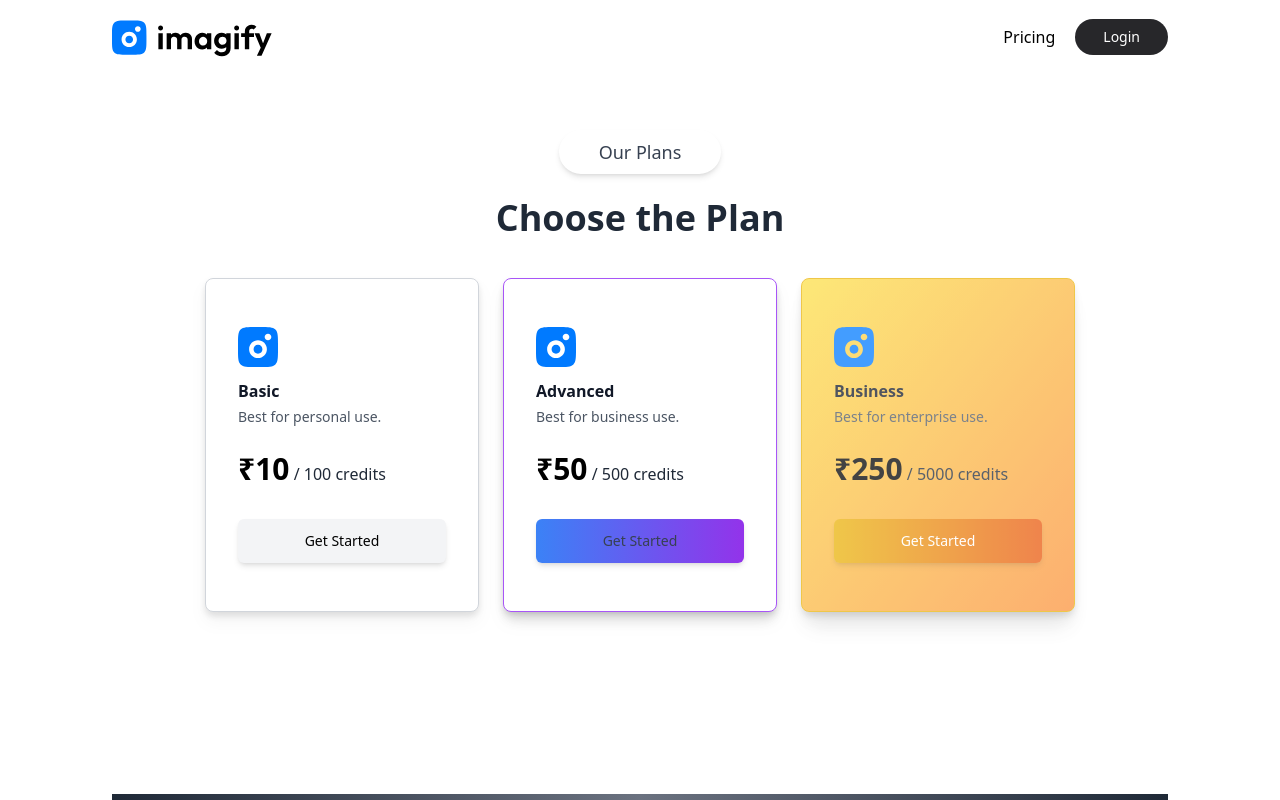
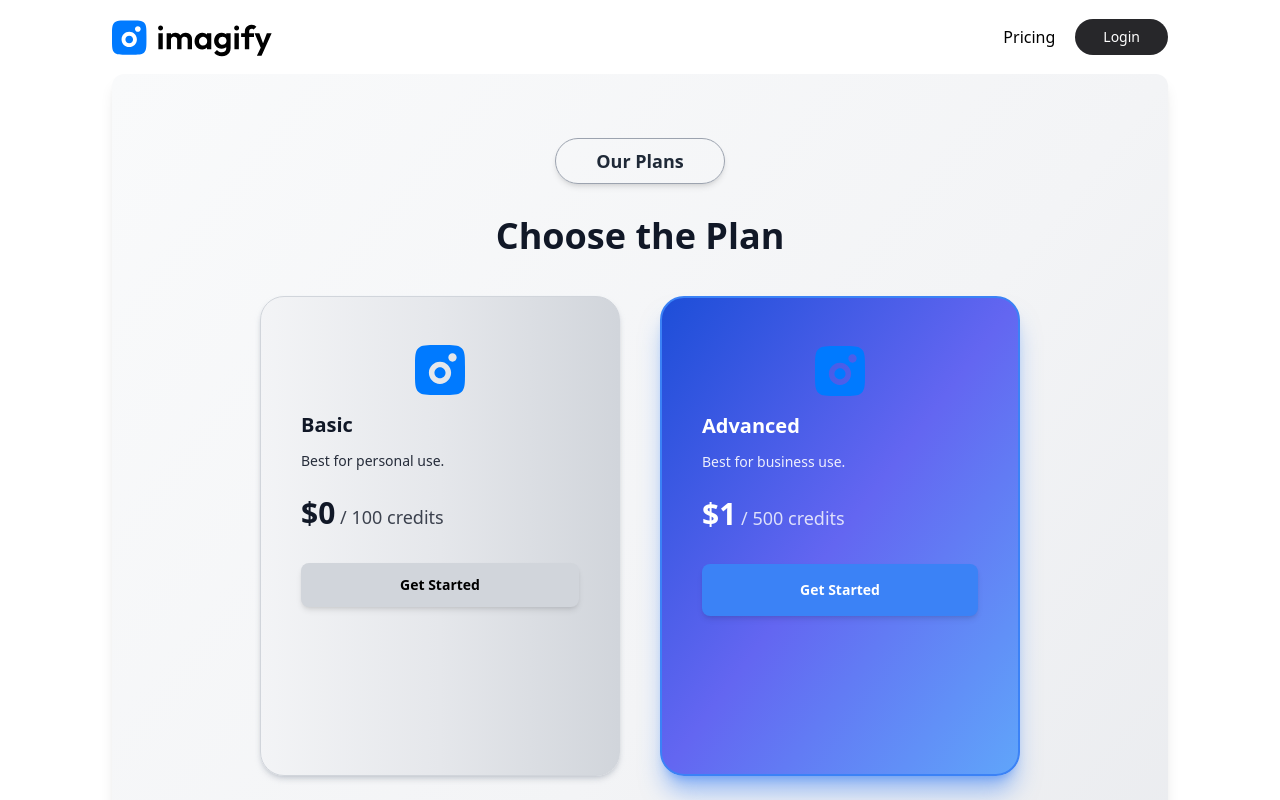
Before and after one commit to 830Utpal/GenCanvas, a React (Vite) app: page /buy in a window 1280 px wide. Shown: the top 800 px of the page. Built offline with nearby package versions, Linux system fonts and the light colour scheme.

Commit message:
paypal integrated few erros left

```diff
--- a/package.json
+++ b/package.json
@@ -10,6 +10,7 @@
     "preview": "vite preview"
   },
   "dependencies": {
+    "@paypal/react-paypal-js": "^8.8.2",
     "axios": "^1.8.2",
     "framer-motion": "^12.4.10",
     "gsap": "^3.12.7",
--- a/src/pages/BuyCredit.jsx
+++ b/src/pages/BuyCredit.jsx
@@ -1,157 +1,193 @@
 import React, { useContext, useEffect, useRef } from "react";
 import { assets, plans } from "../assets/assets";
 import { AppContext } from "../context/AppContext";
-import { gsap } from "gsap";
 import { useNavigate } from "react-router-dom";
 import axios from "axios";
 import { toast } from "react-toastify";
 import "react-toastify/dist/ReactToastify.css";
+import { PayPalScriptProvider, PayPalButtons } from "@paypal/react-paypal-js";
+import gsap from "gsap";
+import { ScrollTrigger } from "gsap/ScrollTrigger";
 
-
-
+gsap.registerPlugin(ScrollTrigger);
 
 const BuyCredit = () => {
-
-  const { user,backendUrl,loadCreditsData,token,setShowLogin} = useContext(AppContext);
+  const { user, backendUrl, loadCreditsData, token, setShowLogin } =
     useContext(AppContext);
-
-  const navigate=useNavigate()
-
-  const initPay=async(order)=>{
-    const options = {
-      key: import.meta.env.VITE_RAZORPAY_KEY_ID,
-      amount: order.amount,
-      currency: order.currency,
-      name: "Credit Payment",
-      description: "Credits Payment",
-      receipt: order.receipt,
-      handler: async(response)=>{
-        try{
-          const {data}=await axios.post(backendUrl+"/api/user/verify-razor",{response,order},{headers:{token}})
-          if(data.success){
-            loadCreditsData()
-            navigate('/')
-            toast.success('credits added successfully')
-          }
-        }catch(error){
-          toast.error(error.message)
-        }
-      }
-    }
-    const rzp= new window.Razorpay(options)
-    rzp.open()
-  }
-
-  const paymentRazorpay=async(planId)=>{
-    try{
-      if(!user){
-        setShowLogin(true)
-      }
-
-     const {data} =await axios.post(backendUrl+"/api/user/pay-razor",{planId},{headers:{token}})
-
-     if(data.success){
-        initPay(data.order)
-     }
-
-    }catch(error){
-      toast.error(error.message)
-    }
-  }
-
-  const containerRef = useRef(null);
-  const buttonRef = useRef(null);
+  const navigate = useNavigate();
+  const sectionRef = useRef(null);
+  const cardRefs = useRef([]);
 
   useEffect(() => {
-    gsap.from(containerRef.current, {
-      opacity: 0,
-      y: 50,
+    gsap.fromTo(
+      sectionRef.current,
+      { opacity: 0, y: 20 },
+      { opacity: 1, y: 0, duration: 1.2, ease: "power3.out" }
+    );
+
+    cardRefs.current.forEach((el, index) => {
+      gsap.fromTo(
+        el,
+        { opacity: 0, scale: 0.9, y: 30 },
+        {
+          opacity: 1,
+          scale: 1,
+          y: 0,
           duration: 1,
+          delay: index * 0.1,
           ease: "power3.out",
+          scrollTrigger: {
+            trigger: el,
+            start: "top 90%",
+          },
+        }
+      );
+
+      gsap.to(el, {
+        scale: 1.07,
+        duration: 0.3,
+        ease: "power2.out",
+        paused: true,
       });
 
-    gsap.to(buttonRef.current, {
-      borderImageSource: "linear-gradient(120deg, #ff7eb3, #ff758c, #ff7eb3)",
-      borderImageSlice: 1,
+      el.addEventListener("mouseenter", () => gsap.to(el, { scale: 1.07 }));
+      el.addEventListener("mouseleave", () => gsap.to(el, { scale: 1 }));
+    });
+
+    // **Always Blinking Light Effect for Business Plan**
+    gsap.to(".business-glow", {
+      boxShadow: "0px 0px 30px rgba(255, 215, 0, 1)",
       repeat: -1,
-      duration: 3,
-      ease: "linear",
+      yoyo: true,
+      duration: 1.5,
+      ease: "power2.inOut",
     });
   }, []);
 
   return (
-    <div ref={containerRef} className="min-h-[80vh] text-center pt-14 mb-10">
-      {/* Our Plans Button with Animated Border & Shadow Effect */}
-      <button
-        ref={buttonRef}
-        className=" border-gray-400 px-10 py-2 rounded-full mb-6 text-lg font-medium text-gray-700
-        relative overflow-hidden before:absolute before:inset-0 before:rounded-full
-        before:border-[3px] before:border-transparent before:animate-rotateBorder
-        shadow-md hover:shadow-lg transition-shadow duration-300"
+    <PayPalScriptProvider
+      options={{
+        "client-id": import.meta.env.VITE_PAYPAL_CLIENT_ID || "",
+        currency: "USD",
+      }}
     >
+      <div
+        ref={sectionRef}
+        className="min-h-[90vh] text-center pt-16 pb-14 bg-gradient-to-br from-gray-50 via-gray-100 to-gray-200 rounded-xl shadow-lg p-10"
+      >
+        <button className="border border-gray-400 px-10 py-2 rounded-full mb-8 text-lg font-semibold text-gray-800 shadow-md hover:shadow-lg hover:bg-gray-300 transition-all">
           Our Plans
         </button>
 
-      <h1 className="text-center text-4xl font-semibold mb-6 sm:mb-10 text-gray-800">
+        <h1 className="text-center text-4xl font-bold mb-10 text-gray-900">
           Choose the Plan
         </h1>
 
-      {/* Pricing Plans Section */}
-      <div className="flex flex-wrap justify-center gap-6 text-left">
+        <div className="flex flex-wrap justify-center gap-10 text-left">
           {plans.map((item, index) => {
-          let planClass = "";
-          let hoverEffect = "";
-          let buttonClass = "text-white"; // Default button text color
+            let borderClass = "border border-gray-300 shadow-md rounded-3xl";
+            let textColor = "text-gray-900";
+            let buttonClass =
+              "text-black bg-gray-300 hover:bg-gray-400 transition-all rounded-lg";
+            let bgGradient =
+              "bg-gradient-to-r from-gray-100 via-gray-200 to-gray-300";
+            let shadowColor = "shadow-gray-400/40";
+            let buttonSize = "py-3";
 
-          if (item.id.includes("Basic")) {
-            planClass = "border-gray-300";
-            hoverEffect = "hover:scale-105";
-            buttonClass = "text-black bg-gray-100 hover:bg-gray-300"; // Basic plan: black text
-          } else if (item.id.includes("Advanced")) {
-            planClass = "border-purple-500 shadow-lg";
-            hoverEffect =
-              "hover:scale-110 hover:shadow-2xl transition-all duration-300";
+            if (item.id.includes("Advanced")) {
+              borderClass =
+                "border-2 border-blue-500 shadow-xl rounded-3xl";
+              bgGradient =
+                "bg-gradient-to-br from-blue-700 via-indigo-500 to-blue-400";
+              textColor = "text-white";
               buttonClass =
-              "bg-gradient-to-r from-blue-500 to-purple-600 hover:from-purple-600 hover:to-blue-500";
+                "bg-blue-500 text-white hover:bg-blue-600 transition-all rounded-lg";
+              shadowColor = "shadow-blue-500/50";
+              buttonSize = "py-4";
             } else if (item.id.includes("Business")) {
-            planClass =
-              "border-yellow-500 bg-gradient-to-br from-yellow-300 to-orange-400 text-black shadow-xl";
-            hoverEffect =
-              "hover:scale-110 hover:shadow-2xl transition-all duration-300 animate-pulse";
+              borderClass =
+                "border-4 border-yellow-400 shadow-2xl rounded-3xl business-glow";
+              bgGradient =
+                "bg-gradient-to-br from-yellow-500 via-orange-400 to-red-400";
+              textColor = "text-gray-900";
               buttonClass =
-              "bg-gradient-to-r from-yellow-500 to-orange-600 hover:from-orange-600 hover:to-yellow-500 text-white";
+                "bg-yellow-500 text-white hover:bg-yellow-600 transition-all rounded-lg";
+              shadowColor = "shadow-yellow-400/50";
+              buttonSize = "py-5";
             }
 
             return (
               <div
+                ref={(el) => (cardRefs.current[index] = el)}
                 key={index}
-              className={` bg-white drop-shadow-lg border rounded-lg py-12 px-8 text-gray-700
-              relative overflow-hidden ${planClass} ${hoverEffect} before:absolute
-              before:inset-0 before:border-[3px] before:border-transparent
-              before:animate-rotateBorder`}
+                className={`relative cursor-pointer border py-12 px-10 w-[360px] h-[480px] ${borderClass} ${shadowColor} ${bgGradient}`}
               >
-              <img width={40} src={assets.logo_icon} alt="" />
-              <p className="mt-3 mb-1 font-semibold text-gray-900">{item.id}</p>
-              <p className="text-sm text-gray-600">{item.desc}</p>
-              <p className="mt-6 text-gray-800">
-                <span className="text-3xl font-semibold text-black">
-                  ₹{item.price}
+                <img
+                  width={50}
+                  src={assets.logo_icon}
+                  alt=""
+                  className="mx-auto mb-4"
+                />
+                <p className={`mt-2 mb-3 font-bold text-xl ${textColor}`}>
+                  {item.id}
+                </p>
+                <p className={`text-sm opacity-90 ${textColor}`}>
+                  {item.desc}
+                </p>
+                <p className={`mt-6 text-lg font-medium ${textColor}`}>
+                  <span className="text-3xl font-bold">
+                    ${Math.round(item.price / 83)}
                   </span>{" "}
+                  <span className="text-md opacity-80">
                     / {item.credits} credits
+                  </span>
                 </p>
 
-              {/* Buttons with Modern Styles */}
-              <button onClick={()=>paymentRazorpay(item.id)}
-                className={`w-full mt-8 text-sm rounded-md py-3 min-w-52 font-medium
+                {!user ? (
+                  <button
+                    onClick={() => setShowLogin(true)}
+                    className={`w-full mt-8 text-sm font-semibold ${buttonSize}
                       transition-all duration-300 shadow-md ${buttonClass}`}
                   >
-                {user ? "Purchase" : "Get Started"}
+                    Get Started
                   </button>
+                ) : (
+                  <PayPalButtons
+                    style={{
+                      layout: "vertical",
+                      color: "blue",
+                      shape: "rect",
+                      label: "paypal",
+                    }}
+                    createOrder={(data, actions) => {
+                      return actions.order.create({
+                        purchase_units: [
+                          {
+                            amount: {
+                              currency_code: "USD",
+                              value: (item.price / 83).toFixed(2),
+                            },
+                            description: item.id,
+                          },
+                        ],
+                      });
+                    }}
+                    onApprove={(data, actions) => {
+                      return actions.order.capture().then((details) => {
+                        handleOnApprove(details, item.id);
+                      });
+                    }}
+                    onError={(err) => {
+                      toast.error(err.message);
+                    }}
+                  />
+                )}
               </div>
             );
           })}
         </div>
       </div>
+    </PayPalScriptProvider>
   );
 };
 
```
Also changed, not shown: 2 other files (tests, documents, lock files or other folders). Lines whose indentation alone changed are shown as unchanged.
